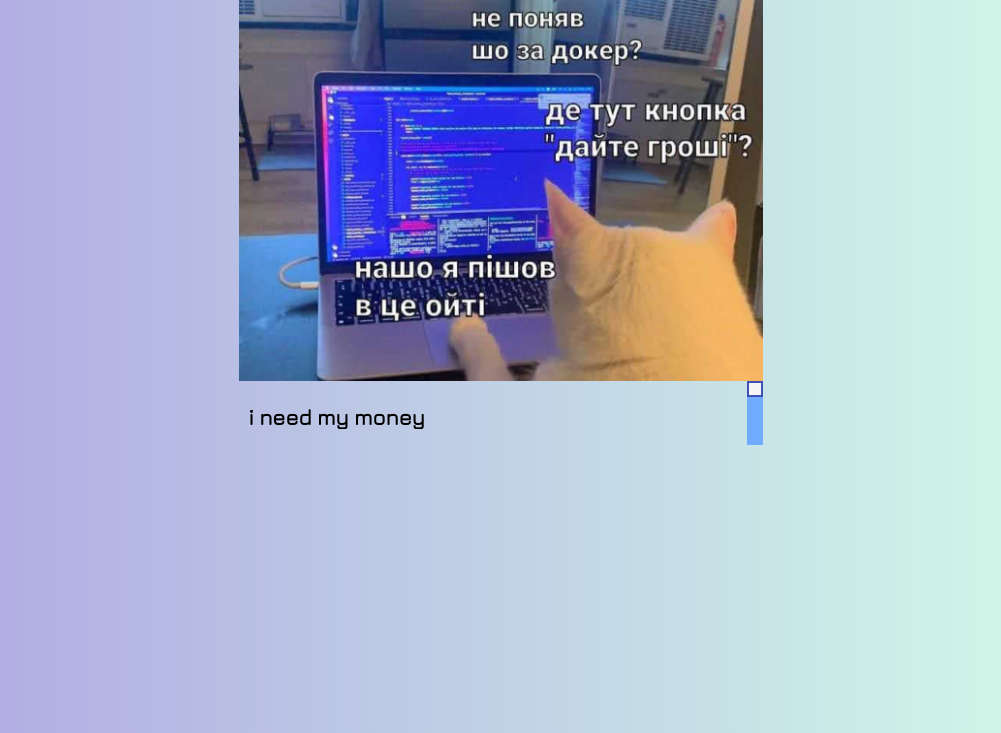
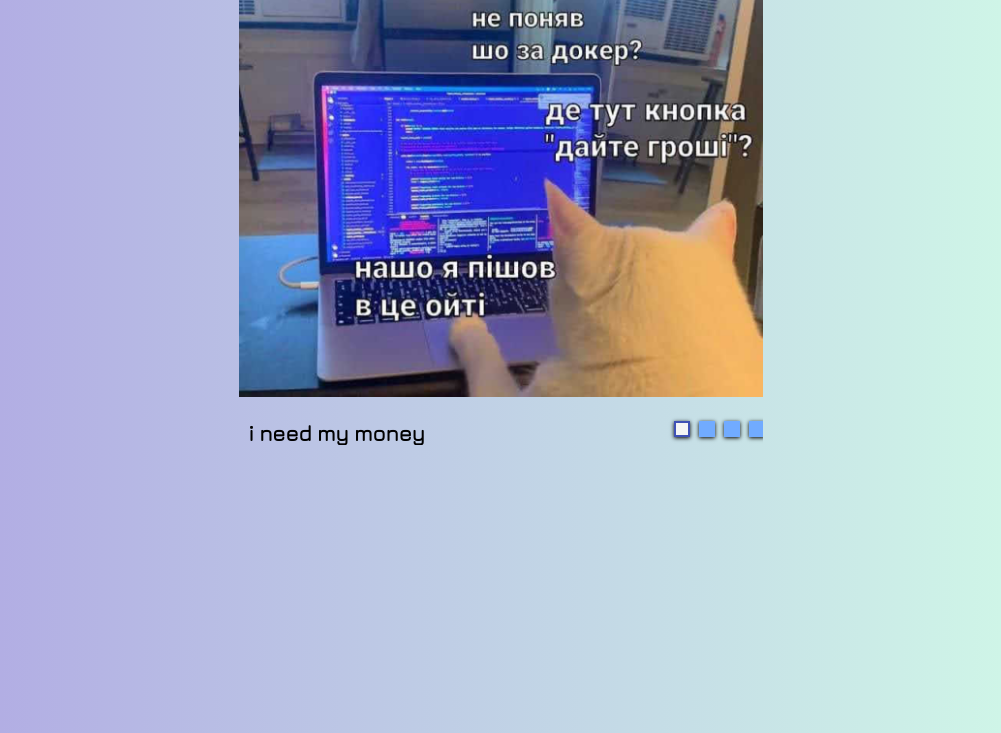
Before and after one commit to drbehavr/cssMemSlider, a plain HTML site: page index.html in a window 1280 px wide. Shown: the part 67-800 px from the top of the page, without its empty margins (139-1140 px from the left). Drawn offline with nearby package versions, Linux system fonts and the light colour scheme.

Commit message:
refactor:add flex to slider btns 2022-05-15 15:32:00

```diff
--- a/style.css
+++ b/style.css
@@ -101,6 +101,13 @@ body {
 
 
 /*cntrl*/
+.slider-btns {
+  display: flex;
+  width: 17%;
+  flex-direction: row;
+  gap: 10%;
+}
+
 .btn {
   width: 1rem;
   height: 1rem;
```
